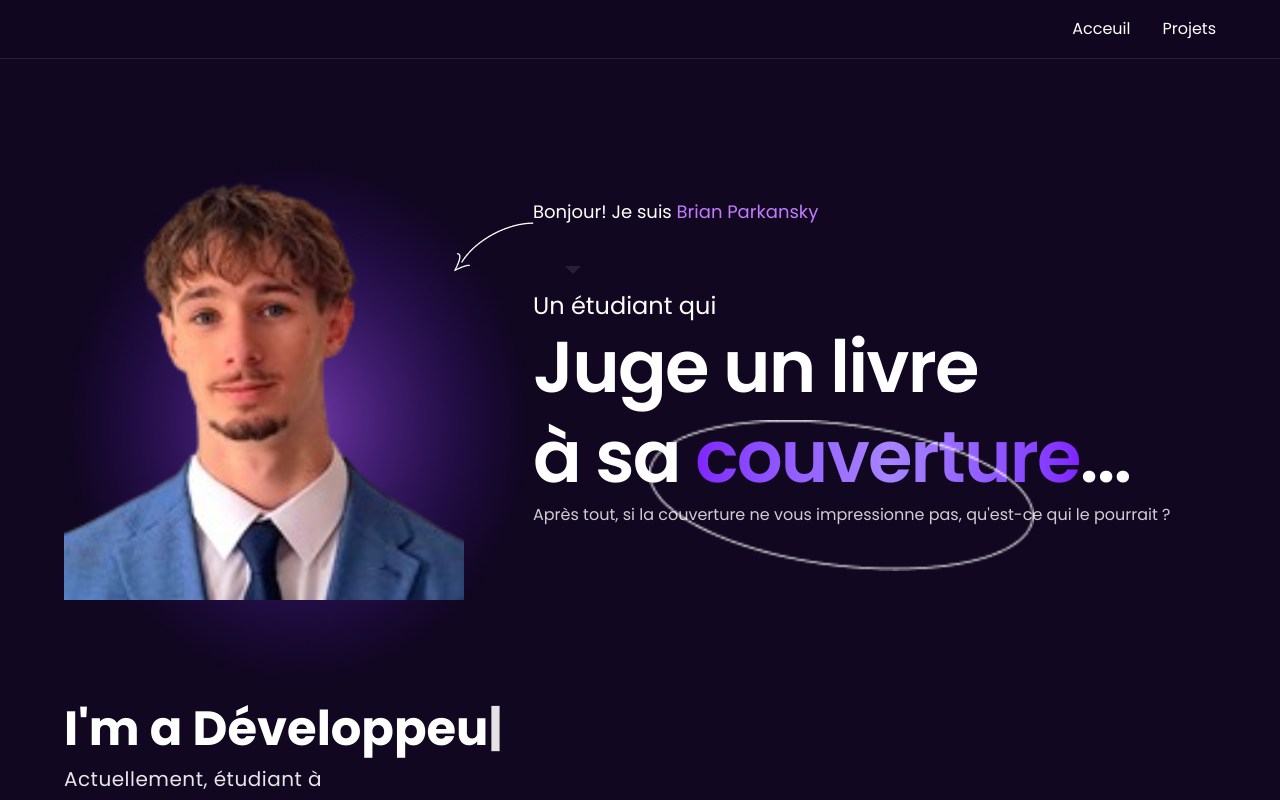
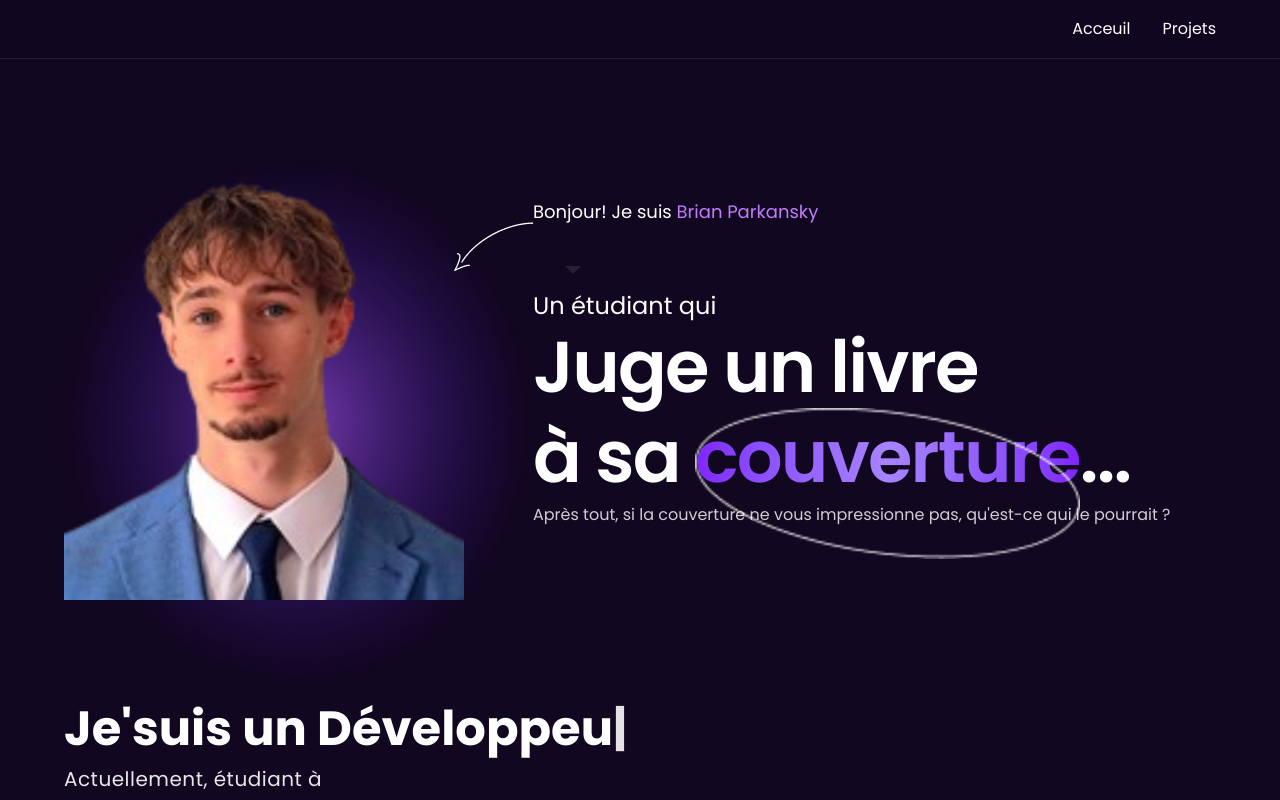
Before and after one commit to brianpk07-tech/portfolio-v2, a Next.js app: page / in a window 1280 px wide. Shown: the top 800 px of the page. Built offline with nearby package versions, Linux system fonts and the light colour scheme.

Commit message:
15h27/01/06/26

```diff
--- a/app/components/Banner.tsx
+++ b/app/components/Banner.tsx
@@ -119,7 +119,7 @@ export default function Banner(): React.JSX.Element {
                 Juge un livre
                 <br /> à sa{" "}
                 <span className="relative inline-block">
-                  <Image src="/assets/circle.png" alt="Circle" width={300} height={200} className="absolute mt-2 max-w-none w-[125%] left-[-12%]" />
+                  <Image src="/assets/circle.png" alt="Circle" width={300} height={200} className="absolute max-w-none w-[115%] left-0 -top-1" />
                   <span className="bg-gradient-to-r from-violet-600 via-violet-400 to-violet-600 bg-clip-text text-transparent">
                     couverture
                   </span>
@@ -134,7 +134,7 @@ export default function Banner(): React.JSX.Element {
         </div>
         <div className="space-y-3 pt-15 text-center lg:text-left">
           <p className="text-5xl text-white font-bold">
-            I&apos;m a {displayedText}
+            Je&apos;suis un {displayedText}
             <span className="animate-pulse">|</span>
           </p>
           <p className="text-lg lg:text-xl text-white/90 tracking-wide flex flex-wrap items-center justify-center lg:justify-start gap-2">
```
